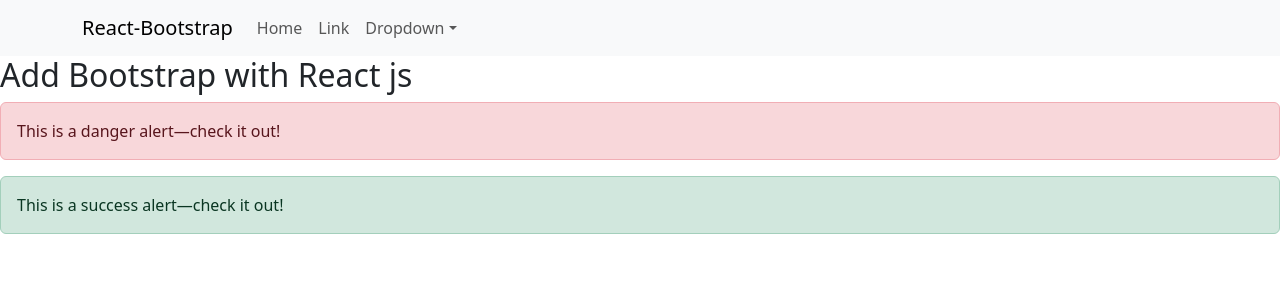
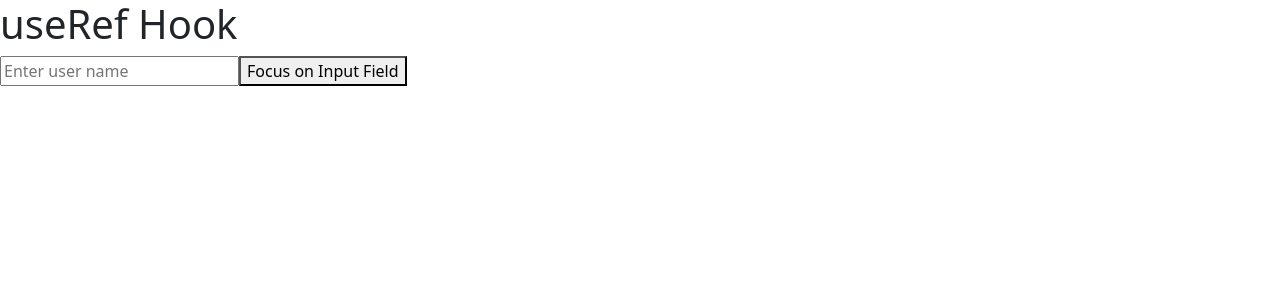
Before and after one commit to sumitbasu116/react-blog, a React (Vite) app: page / in a window 1280 px wide. Shown: the top 300 px of the page. Built offline with nearby package versions, Linux system fonts and the light colour scheme.

Commit message:
useRef hook part1

```diff
--- a/src/App.jsx
+++ b/src/App.jsx
@@ -1,39 +1,19 @@
-import Alert from 'react-bootstrap/Alert';
-import { NavDropdown, Navbar, Nav, Container } from 'react-bootstrap';
+import { useRef } from "react";
 
 function App() {
 
+  const inputRef = useRef(null);
+
+  const inputHandler=()=>{
+    console.log(inputRef);
+
+  }
+
   return (
     <div>
-      <Navbar expand="lg" className="bg-body-tertiary">
-        <Container>
-          <Navbar.Brand href="#home">React-Bootstrap</Navbar.Brand>
-          <Navbar.Toggle aria-controls="basic-navbar-nav" />
-          <Navbar.Collapse id="basic-navbar-nav">
-            <Nav className="me-auto">
-              <Nav.Link href="#home">Home</Nav.Link>
-              <Nav.Link href="#link">Link</Nav.Link>
-              <NavDropdown title="Dropdown" id="basic-nav-dropdown">
-                <NavDropdown.Item href="#action/3.1">Action</NavDropdown.Item>
-                <NavDropdown.Item href="#action/3.2">
-                  Another action
-                </NavDropdown.Item>
-                <NavDropdown.Item href="#action/3.3">Something</NavDropdown.Item>
-                <NavDropdown.Divider />
-                <NavDropdown.Item href="#action/3.4">
-                  Separated link
-                </NavDropdown.Item>
-              </NavDropdown>
-            </Nav>
-          </Navbar.Collapse>
-        </Container>
-      </Navbar>
-      <h2>Add Bootstrap with React js</h2>
-      <Alert variant='danger'>This is a danger alert—check it out!</Alert>
-      <Alert variant='success'>This is a success alert—check it out!</Alert>
-      <br />
-      <br />
-
+      <h1>useRef Hook</h1>
+      <input ref={inputRef} type="text" placeholder='Enter user name'/>
+      <button onClick={inputHandler}>Focus on Input Field</button>
     </div>
   )
 }
```
